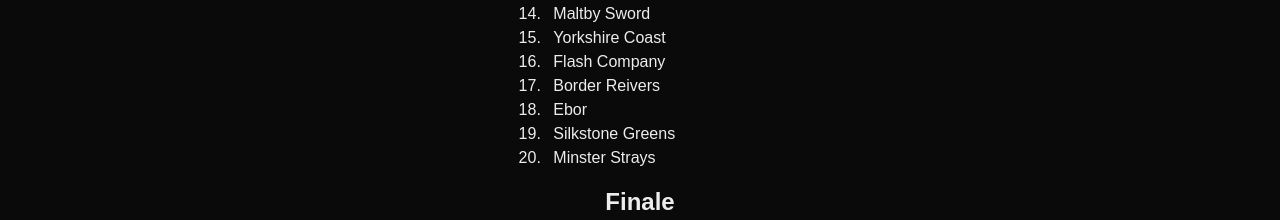
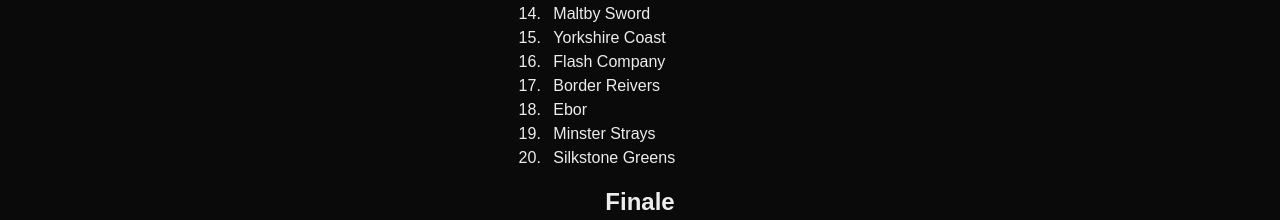
Before and after one commit to Black-Diamond-Morris/black-diamond-morris.github.io, a Next.js app: page / in a window 1280 px wide. Shown: the part 4802-5022 px from the top of the page. Built offline with nearby package versions, Linux system fonts and the light colour scheme.

Commit message:
Swap parade order

```diff
--- a/app/timetable.tsx
+++ b/app/timetable.tsx
@@ -165,8 +165,8 @@ const parade: Event = {
           sides.flash_company,
           sides.border_reivers,
           sides.ebor,
+          sides.minster_strays,
           sides.silkstone_greens,
-          sides.minster_strays,
         ]}
       />
     </>
```
